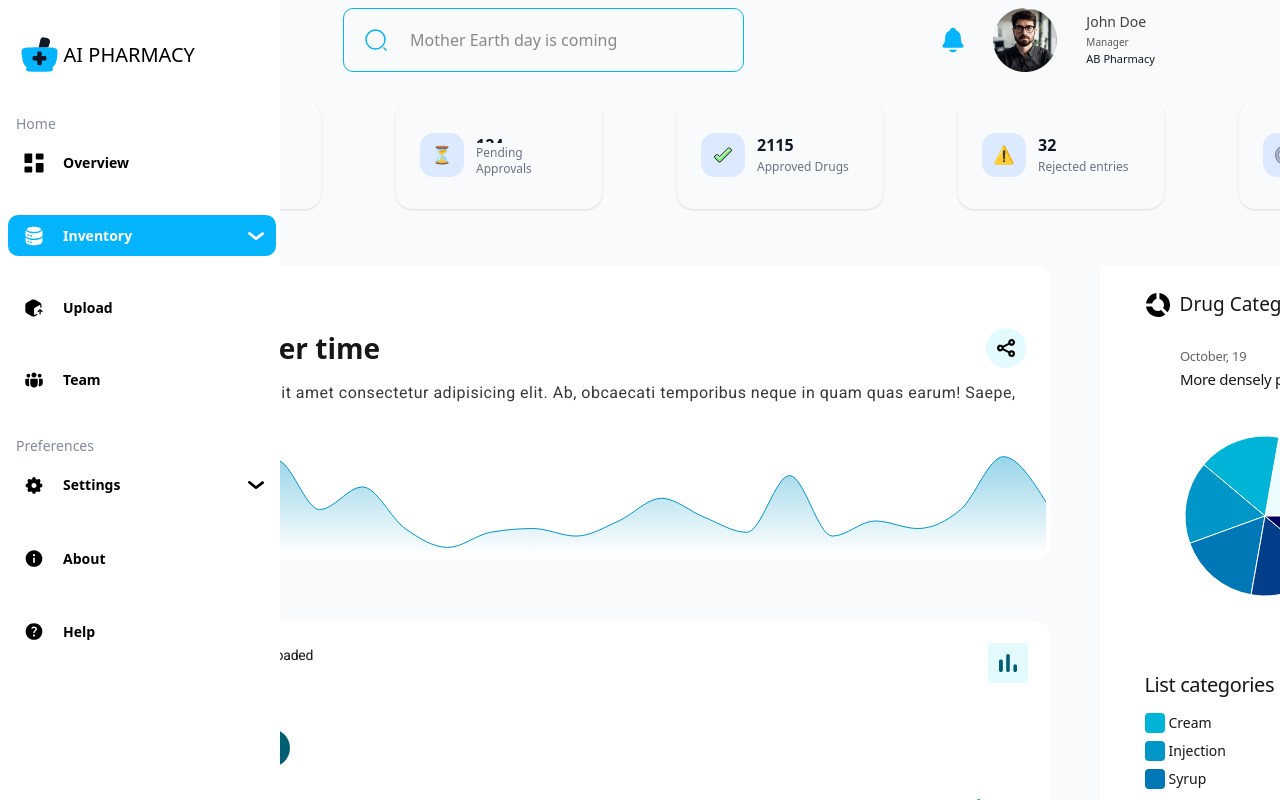
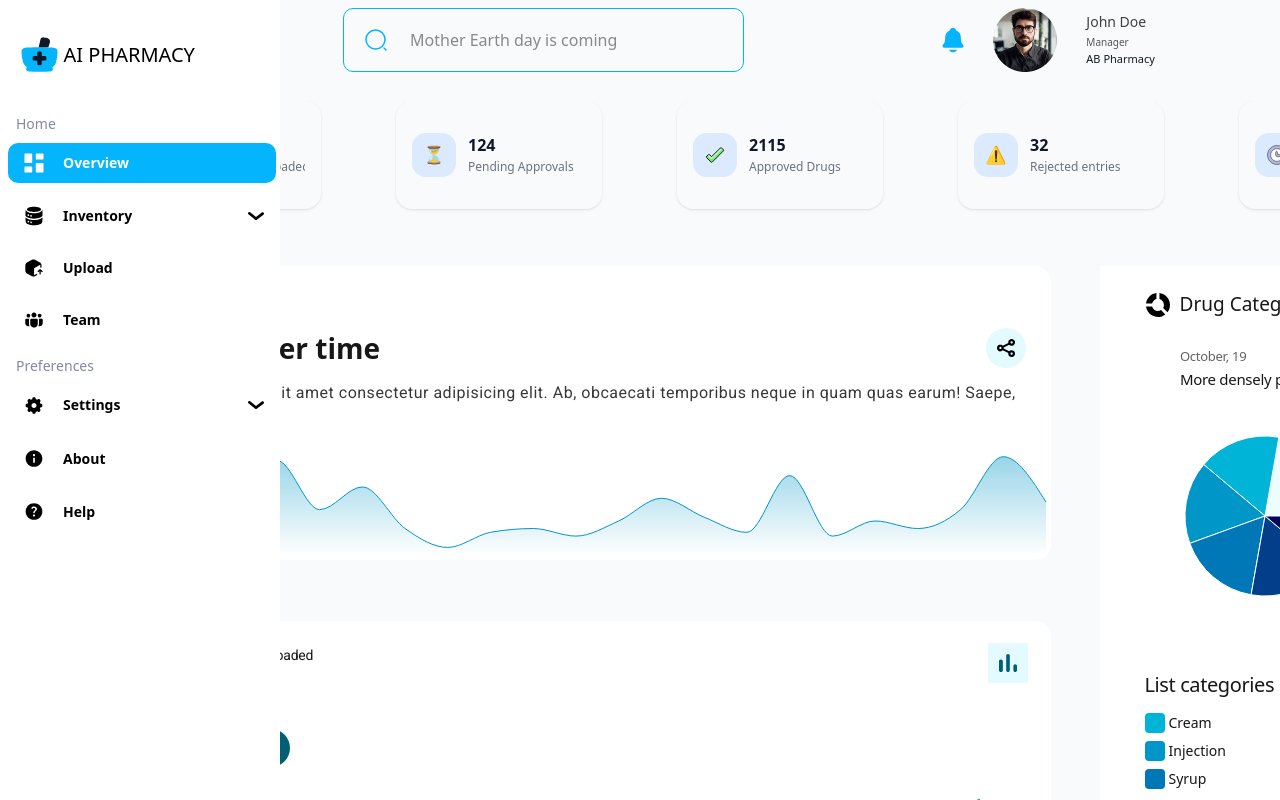
Before and after one commit to Efojensen/AI_Pharmacy, a Next.js app: page / in a window 1280 px wide. Built offline with nearby package versions, Linux system fonts and the light colour scheme.

Commit message:
fixed statusTile component then implemented and corrected sideBarTile actions and events

```diff
--- a/components/StatusTile.tsx
+++ b/components/StatusTile.tsx
@@ -12,7 +12,7 @@ const StatusTile = ({ status }: { status: 'Approved' | 'Rejected' | 'Pending' })
 
     return (
         <div className={`
-            flex inter-font text-[0.75rem] font-medium leading-[1.125rem] max-w-[5.25rem]
+            flex inter-font text-[0.8rem] font-medium leading-[1.125rem] max-w-[5.25rem]
             rounded-[1rem] py-[0.125rem] pr-[0.5rem] pl-[0.375rem] ${statusStyles(status)}`
         }>
             • {status}
--- a/components/sideBar/Sidebar.tsx
+++ b/components/sideBar/Sidebar.tsx
@@ -1,7 +1,17 @@
+'use client'
+
 import Image from 'next/image'
+import { useState } from 'react'
 import SidebarTile from './SidebarTile'
 
 const Sidebar = () => {
+    const [tileIndex, setTileIndex] = useState<number>(0)
+    const activeIndexes = Array(7).fill(false).map((_, i) => i === tileIndex)
+
+    const handleClicked = (selectedTileIndex: number) => {
+        setTileIndex(selectedTileIndex)
+    }
+
     return (
         <aside className='sideBar'>
             <div className='mt-[2.3125rem] flex gap-x-[0.375rem] items-center mb-[2.6875rem] ml-[1.28375rem]'>
@@ -18,29 +28,33 @@ const Sidebar = () => {
 
             <p className='text-sm leading-[1.125rem] font-normal ml-4 mb-[0.625rem] text-sideBarGrey'>Home</p>
             <nav className='flex flex-col gap-y-[1.25rem] ml-1'>
-                <SidebarTile icon='/svgs/sidebar/dashboard.svg' text='Overview' active={false} />
+                <SidebarTile icon='/svgs/sidebar/dashboard.svg' text='Overview' active={activeIndexes[0]} href='/' onClick={() => handleClicked(0)} />
                 <SidebarTile
+                    text='Inventory'
+                    active={activeIndexes[1]}
+                    onClick={() => handleClicked(1)}
                     icon='/svgs/sidebar/inventory.svg'
-                    text='Inventory'
-                    active={true}
                     dropdownArrow='/svgs/sidebar/dropdown.svg'
                     dropdownItems={['Database', 'Statistics', 'Pending Approvals']}
+                    dropdownLinks={['/database', '/', '/']}
                 />
-                <SidebarTile icon='/svgs/sidebar/upload.svg' text='Upload' active={false} />
-                <SidebarTile icon='/svgs/sidebar/team.svg' text='Team' active={false} />
+                <SidebarTile icon='/svgs/sidebar/upload.svg' text='Upload' active={activeIndexes[2]} href='/upload' onClick={() => handleClicked(2)} />
+                <SidebarTile icon='/svgs/sidebar/team.svg' text='Team' active={activeIndexes[3]} href='/team' onClick={() => handleClicked(3)}/>
             </nav>
 
             <p className='text-sm leading-[1.125rem] font-normal ml-4 mb-[0.625rem] text-sideBarGrey mt-[1.5rem]'>Preferences</p>
             <nav className='flex flex-col gap-y-[1.25rem] ml-1'>
                 <SidebarTile
                     text='Settings'
-                    active={false}
+                    active={activeIndexes[4]}
+                    onClick={() => handleClicked(4)}
                     icon='/svgs/sidebar/settings.svg'
                     dropdownArrow='/svgs/sidebar/dropdown.svg'
                     dropdownItems={['Edit Profile', 'Privacy Policy', 'Notifications', 'Logout']}
+                    dropdownLinks={['/edit-profile', '/privacy-policy', '/notifications', 'logout']}
                 />
-                <SidebarTile icon='/svgs/sidebar/about.svg' text='About' active={false} />
-                <SidebarTile icon='/svgs/sidebar/help.svg' text='Help' active={false} />
+                <SidebarTile icon='/svgs/sidebar/about.svg' text='About' active={activeIndexes[5]} href='' onClick={() => handleClicked(5)}/>
+                <SidebarTile icon='/svgs/sidebar/help.svg' text='Help' active={activeIndexes[6]} href='' onClick={() => handleClicked(6)}/>
             </nav>
         </aside>
     )
--- a/components/sideBar/SidebarTile.tsx
+++ b/components/sideBar/SidebarTile.tsx
@@ -1,5 +1,6 @@
 'use client'
 
+import Link from 'next/link'
 import Image from 'next/image'
 import { useState } from 'react'
 import { SubSidebarTile } from './SubSidebarTile'
@@ -7,12 +8,15 @@ import { SubSidebarTile } from './SubSidebarTile'
 interface SidebarTileProps {
     icon: string
     text: string
+    href?: string
     active: boolean
+    onClick: () => void
     dropdownArrow?: string
     dropdownItems?: string[]
+    dropdownLinks?: string[]
 }
 
-const SidebarTile: React.FC<SidebarTileProps> = ({ icon, text, active, dropdownArrow, dropdownItems }) => {
+const SidebarTile: React.FC<SidebarTileProps> = ({ icon, text, active, dropdownArrow, dropdownItems, dropdownLinks, href, onClick }) => {
     // To be studied
     const [isDropdownOpen, setIsDropdownOpen] = useState(false)
     const [activeSubItem, setActiveSubItem] = useState<number | null>(null)
@@ -28,8 +32,9 @@ const SidebarTile: React.FC<SidebarTileProps> = ({ icon, text, active, dropdownA
     }
 
     return (
-        <>
-            <li
+        <div onClick={onClick}>
+            <Link
+                href={href ?? ''}
                 className={`
                     flex items-center gap-x-[1.1875rem] py-[0.6375rem] pl-[1rem] pr-[0.75rem] font-semibold
                     cursor-pointer text-sm transition-colors rounded-[0.625rem] text-black bg-gradient-to-b mx-[.25rem]
@@ -61,25 +66,28 @@ const SidebarTile: React.FC<SidebarTileProps> = ({ icon, text, active, dropdownA
                         />
                     )
                 }
-            </li>
+            </Link>
+
+            {isDropdownOpen && dropdownItems &&dropdownLinks && dropdownItems && <div className='mb-[0.8rem]'></div>}
 
             {/* Dropdown Items - rendered as siblings */}
             <div className="mt-[-0.5rem]">
-                {isDropdownOpen && dropdownItems && dropdownItems.map((itemText, index) => (
+                {isDropdownOpen && dropdownItems &&dropdownLinks && dropdownItems.map((itemText, index) => (
                     <div
-                    key={index}
-                    onClick={() => handleSubItemClick(index)}
+                        key={index}
+                        onClick={() => handleSubItemClick(index)}
                     >
                         <SubSidebarTile
                             index={index}
                             text={itemText}
+                            href={dropdownLinks[index]}
                             active={activeSubItem === index} //AI
                             last={index === dropdownItems.length - 1}
                         />
                     </div>
                 ))}
             </div>
-        </>
+        </div>
     )
 }
 
--- a/components/sideBar/SubSidebarTile.tsx
+++ b/components/sideBar/SubSidebarTile.tsx
@@ -1,15 +1,19 @@
+import Link from 'next/link'
 import { SubSidebarConnector } from "./SubSidebarConnector"
 
 interface SubSidebarTileProps {
     text: string
+    href: string
     index: number
     last: boolean
     active: boolean
 }
 
-export const SubSidebarTile: React.FC<SubSidebarTileProps> = ({ text, active, index, last }) => {
+export const SubSidebarTile: React.FC<SubSidebarTileProps> = ({ text, active, index, last, href }) => {
     return (
-        <li className={`
+        <Link
+            href={href}
+            className={`
                 flex items-center gap-x-[0.75rem] py-[.8375rem] pl-[2rem] pr-[0.75rem] font-semibold
                 cursor-pointer text-sm transition-colors rounded-[0.75rem] text-black
                 ${active ?
@@ -19,11 +23,11 @@ export const SubSidebarTile: React.FC<SubSidebarTileProps> = ({ text, active, in
                 }
         `}>
             <SubSidebarConnector
+                last={last}
                 index={index}
-                last={last}
                 active={active}
             />
             <span>{text}</span>
-        </li>
+        </Link>
     )
 }
--- a/components/statusTile/StatTile.tsx
+++ b/components/statusTile/StatTile.tsx
@@ -5,7 +5,7 @@ const StatTile:React.FC<StatTileProps> = ({ imageUrl, stat, description}) => {
     return (
         <div className='statTile'>
 
-            <div className='bg-statTileSvgBg rounded-[0.875rem] justify-center items-center flex size-[2.75rem] mr-[0.75rem]' >
+            <div className='bg-statTileSvgBg rounded-[0.875rem] justify-center items-center flex size-[2.75rem] mr-[0.75rem] shrink-0' >
                 <Image
                     width={20}
                     height={20}
@@ -15,9 +15,9 @@ const StatTile:React.FC<StatTileProps> = ({ imageUrl, stat, description}) => {
                 />
             </div>
 
-            <div className='flex flex-col max-w-[6.375rem] gap-y-[0,125rem]'>
+            <div className='flex flex-col flex-1 min-w-0 gap-y-[0,125rem] truncate'>
                 <strong className='text-someBlueColor text-base font-bold leading-[1.5rem] overflow-auto mb-[0.10437rem]'>{stat}</strong>
-                <span className='text-statTileDescText text-[0.75rem] leading-[1rem] mt-0'>{description}</span>
+                <span className='text-statTileDescText text-[0.75rem] leading-[1rem] line-clamp-2'>{description}</span>
             </div>
         </div>
     )
--- a/styles/globals.css
+++ b/styles/globals.css
@@ -6,11 +6,11 @@
 }
 
 @theme inline {
-    --color-pending: ##F2F4F7;
+    --color-pending: #E4E8F2;
+    --color-rejected: #FFE1E3;
+    --color-approved: #D9F6E8;
     --color-cyanText: #04B4FC;
     --color-nameGrey: #404040;
-    --color-approved: ##ECFDF3;
-    --color-rejected: ##FFCFD1;
     --color-activeBtn: #0077B6;
     --color-lightGrey: #CBCBCB;
     --color-footerGrey: #767676;
@@ -104,7 +104,7 @@ body {
 }
 
 .statTile {
-    @apply flex rounded-2xl shadow-sm py-[2rem] px-[1.5rem] h-[6.75rem] w-[12.875rem]
+    @apply flex rounded-2xl shadow-sm py-[2rem] px-[1rem] h-[6.75rem] w-[12.875rem] items-start
 }
 
 .statTileRow {
```
Lines whose indentation alone changed are shown as unchanged.
